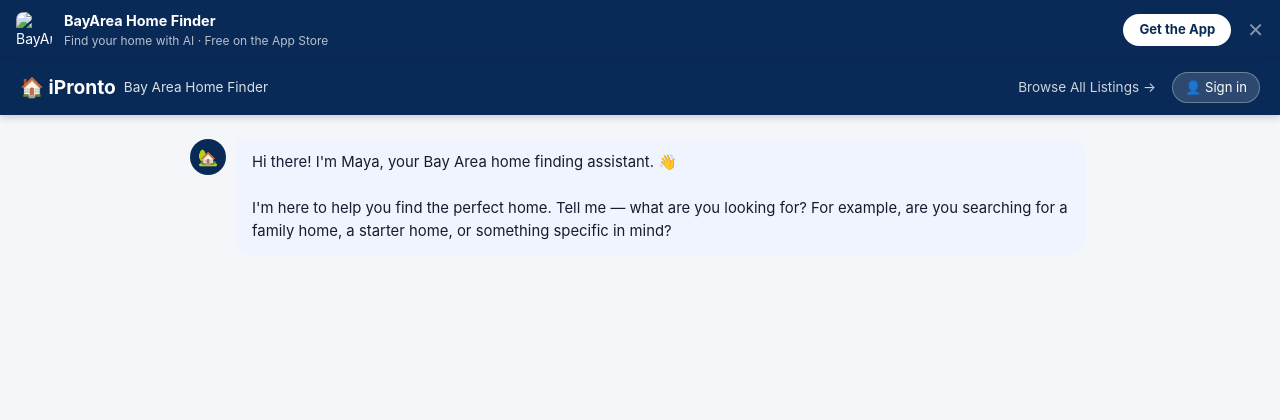
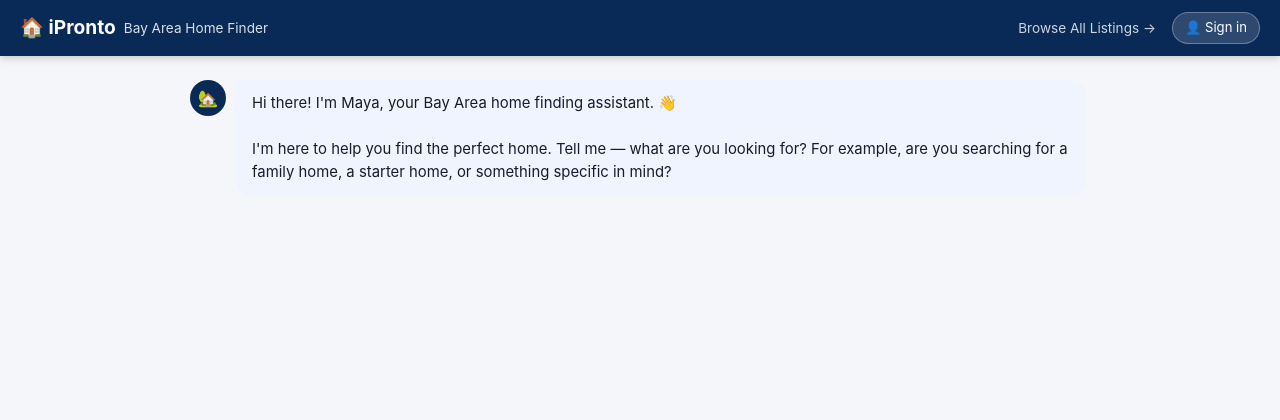
Before and after one commit to roozbeh/home_finder, a Flask app: page / in a window 1280 px wide. Shown: the top 420 px of the page. Run offline with Flask 3, Linux system fonts and the light colour scheme.

Commit message:
remove extra banner

```diff
--- a/data_service/web/templates/index.html
+++ b/data_service/web/templates/index.html
@@ -383,25 +383,6 @@
 </head>
 <body>
 
-  <!-- ── App Download Banner ── -->
-  <div id="appBanner" style="display:none;background:#092a56;color:#fff;padding:10px 16px;align-items:center;gap:12px;font-size:14px;">
-    <img src="/static/favicon.png" style="width:36px;height:36px;border-radius:8px;flex-shrink:0;" alt="BayArea Home Finder">
-    <div style="flex:1;min-width:0;">
-      <div style="font-weight:700;font-size:.9rem;">BayArea Home Finder</div>
-      <div style="font-size:.75rem;opacity:.7;">Find your home with AI · Free on the App Store</div>
-    </div>
-    <a href="/get-the-app" style="background:#fff;color:#092a56;padding:6px 16px;border-radius:20px;font-weight:700;font-size:.82rem;text-decoration:none;white-space:nowrap;flex-shrink:0;">Get the App</a>
-    <button onclick="dismissAppBanner()" style="background:none;border:none;color:rgba(255,255,255,.5);font-size:20px;padding:0 0 0 4px;cursor:pointer;line-height:1;flex-shrink:0;">✕</button>
-  </div>
-  <script>
-    function dismissAppBanner() {
-      document.getElementById('appBanner').style.display = 'none';
-      localStorage.setItem('appBannerDismissed', '1');
-    }
-    if (!localStorage.getItem('appBannerDismissed')) {
-      document.getElementById('appBanner').style.display = 'flex';
-    }
-  </script>
 
 <div class="chat-layout">
 
```
Also changed, not shown: data_service/web/templates/base.html (+0 -20 lines).
